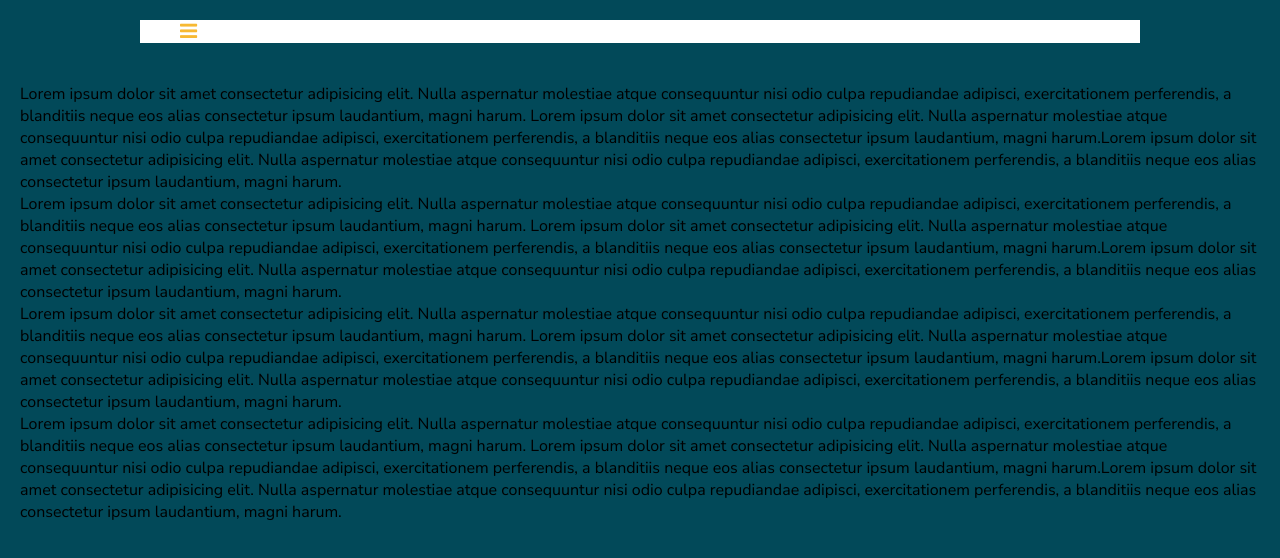
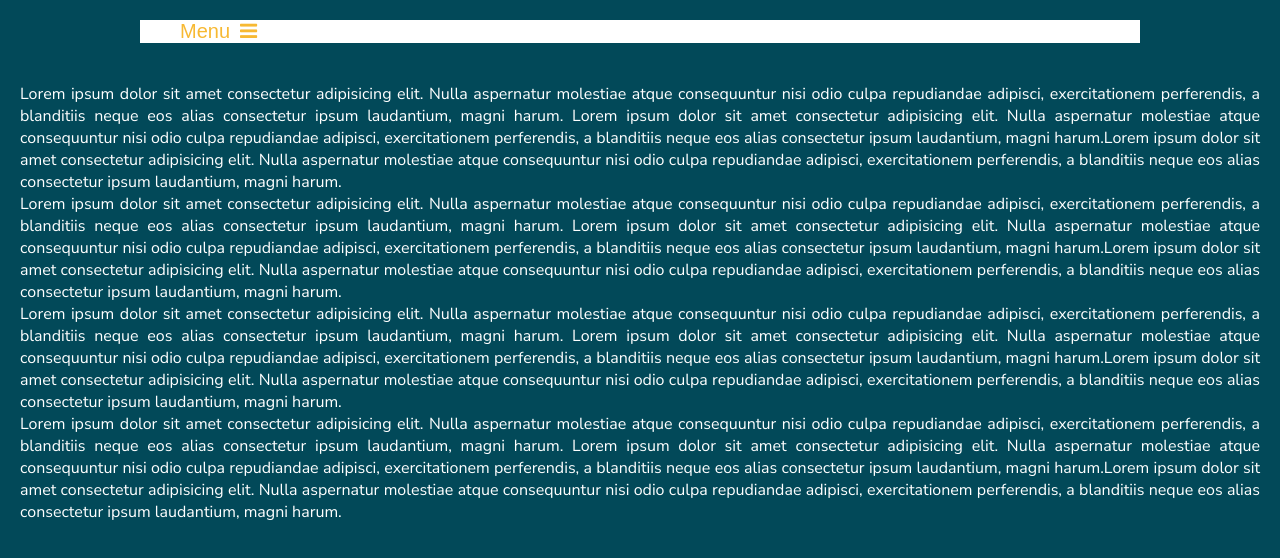
Before and after one commit to Yelitza3125/menu-hamburguesa, a plain HTML site: page index.html in a window 1280 px wide. Drawn offline with Linux system fonts and the light colour scheme.

Commit message:
Aplicando estilo al párrafo de section

```diff
--- a/css/main.css
+++ b/css/main.css
@@ -25,10 +25,13 @@ header nav {
 header nav ul {
     overflow: auto;
     list-style: none;
+    margin-left: 20px;
 }
 
 header nav ul li {
     float: left;
+    font-size: 20px;
+    font-weight: 500;
 }
 
 header nav ul li a {
@@ -54,9 +57,12 @@ nav button {
     border: none;
     font-size: 20px;
     margin: 20px 40px;
-    display: none;
+
 }
 
+nav button i {
+    padding-left: 10px;
+}
 nav button:hover {
     cursor: pointer;
 }
@@ -72,3 +78,8 @@ section {
 .disabled-menu {
     display: none;
 }
+
+section p {
+    color: #fff;
+    text-align: justify;
+}
--- a/index.html
+++ b/index.html
@@ -18,6 +18,7 @@
             <a href="#" class="btn-menu">Menu</a>
         </div> -->
         <nav>
+            <button class= 'enabled-menu' type="button" id="menu-bar">Menu<i class="fa fa-bars" aria-hidden="true"></i></button>
             <ul id= 'option-menu' class="disabled-menu">
                 <li><a href="#"><i class="fa fa-users" aria-hidden="true"></i>About</a></li>
                 <li><a href="#"><i class="fa fa-desktop" aria-hidden="true"></i>Services</a></li>
@@ -25,7 +26,6 @@
                 <li><a href="#"><i class="fa fa-book" aria-hidden="true"></i>Blogs</a></li>
                 <li><a href="#"><i class="fa fa-volume-control-phone" aria-hidden="true"></i>Contact</a></li>
             </ul>
-            <button class= 'enabled-menu' type="button" id="menu-bar"><i class="fa fa-bars" aria-hidden="true"></i></button>
         </nav>
     </header>
     <section>
```
